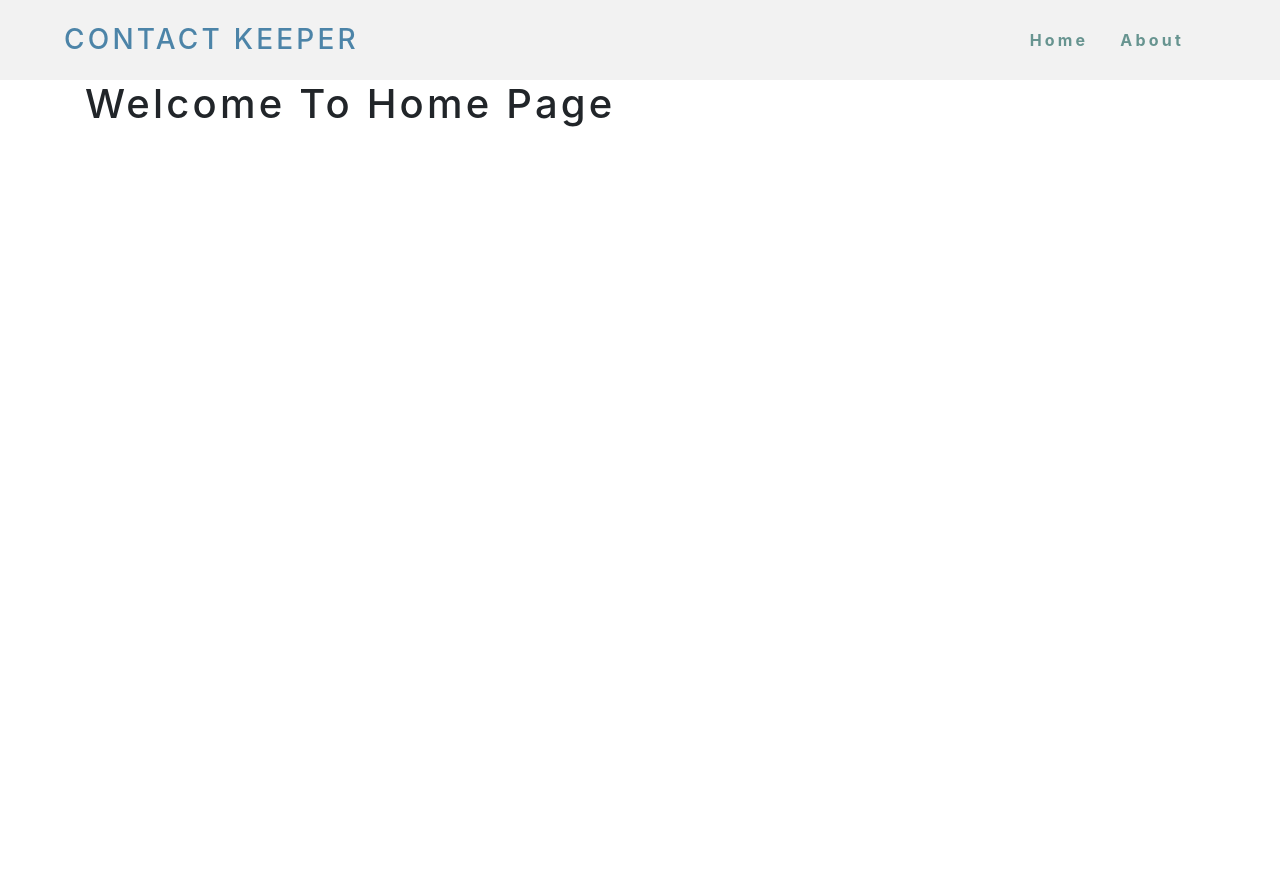
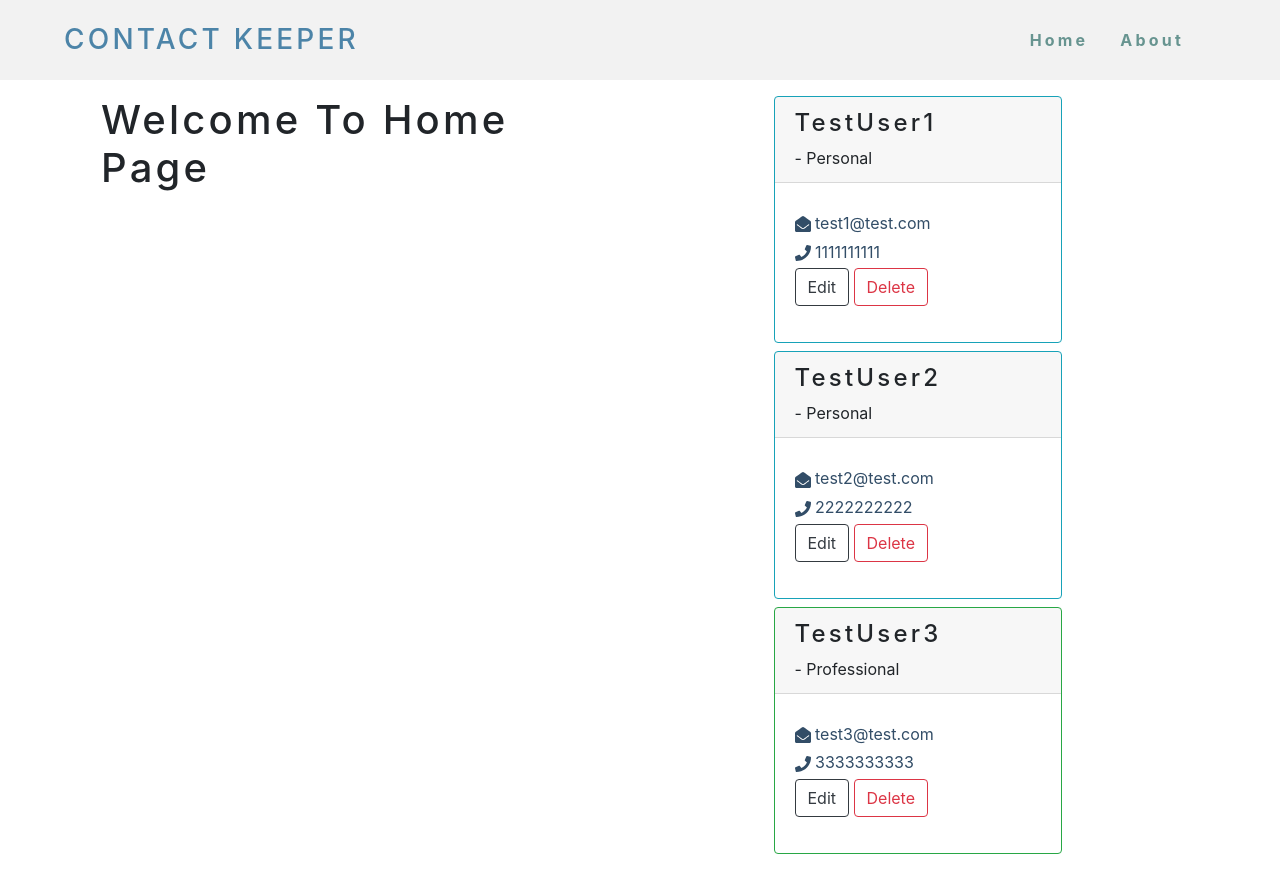
Before and after one commit to Sachchaa/react-contact-keeper, a React (Create React App) app in the folder client/: page / in a window 1280 px wide. Before the commit the page ends 800 px from the top, so only its background shows below. Built offline with nearby package versions, Linux system fonts and the light colour scheme.

Commit message:
Contact-keeper updated -
Added contact component
Created a card to display contact details
Displayed sample data

```diff
--- a/client/src/App.css
+++ b/client/src/App.css
@@ -46,6 +46,46 @@ p {
   margin-bottom: 1.25rem;
   color: hsl(209, 34%, 30%);
 }
+
+.contact-align{
+  margin-left: auto;
+  margin-right: auto;
+}
+
+/* Grid */
+.grid-2 {
+  display: grid;
+  grid-template-columns: repeat(2, 1fr);
+  grid-gap: 2rem;
+}
+
+.grid-3 {
+  display: grid;
+  grid-template-columns: repeat(3, 1fr);
+  grid-gap: 1rem;
+}
+
+.grid-4 {
+  display: grid;
+  grid-template-columns: repeat(4, 1fr);
+  grid-gap: 2rem;
+}
+
+.grid-2-3 {
+  display: grid;
+  grid-template-columns: 2fr 3fr;
+  grid-gap: 2rem;
+}
+
+/* List */
+.list {
+  margin: 0.5rem 0;
+}
+
+.list li {
+  padding-bottom: 0.3rem;
+}
+
 
 .container {
   max-width: 1100px;
--- a/client/src/App.js
+++ b/client/src/App.js
@@ -4,12 +4,14 @@ import { BrowserRouter as Router, Route, Switch } from 'react-router-dom'
 import NavbarComponent from './components/layout/Navbar'
 import Home from './components/pages/Home'
 import About from './components/pages/About'
+import ContactState from './context/contact/ContactState'
 
-import './App.css';
-import 'bootstrap/dist/css/bootstrap.min.css';
+import './App.css'
+import 'bootstrap/dist/css/bootstrap.min.css'
 
 const App = () => {
   return (
+    <ContactState>
       <Router>
         <>
           <NavbarComponent />
@@ -21,6 +23,8 @@ const App = () => {
           </div>
         </>
       </Router>
+    </ContactState>
+
   );
 }
 
--- /dev/null
+++ b/client/src/components/contacts/Contact.js
@@ -0,0 +1,45 @@
+import React from 'react'
+import { Card, Button } from 'react-bootstrap'
+import { FaEnvelopeOpen, FaPhone } from 'react-icons/fa'
+import PropTypes from 'prop-types'
+
+const Contact = ({ contact }) => {
+    const { id, name, email, phone, type } = contact
+
+    return (
+        <Card
+            bg='Light'
+            style={{ width: '18rem' }}
+            className="mb-2"
+            border={type === 'professional' ? 'success' : 'info'}
+        >
+            <Card.Header><h4>{name}</h4> {' - '} {type.charAt(0).toUpperCase() + type.slice(1)}</Card.Header>
+            <Card.Body>
+                <Card.Text>
+                    <ul className='list'>
+                        {email && (
+                            <li>
+                                <FaEnvelopeOpen /> {' '} {email}
+                            </li>
+                        )}
+                        {phone && (
+                            <li>
+                                <FaPhone /> {' '} {phone}
+                            </li>
+                        )}
+                        <p>
+                            <Button variant="outline-dark">Edit</Button> {' '}
+                            <Button variant="outline-danger">Delete</Button>
+                        </p>
+                    </ul>
+                </Card.Text>
+            </Card.Body>
+        </Card >
+    )
+}
+
+Contact.propTypes = {
+    contact: PropTypes.object.isRequired,
+}
+
+export default Contact
--- /dev/null
+++ b/client/src/components/contacts/Contacts.js
@@ -0,0 +1,19 @@
+import React, { useContext } from 'react'
+import ContactContext from '../../context/contact/contactContext'
+import Contact from './Contact'
+
+const Contacts = () => {
+    const contactContext = useContext(ContactContext)
+
+    const { contacts } = contactContext
+
+    return (
+        <>
+            {contacts.map(contact => (
+                <Contact contact={contact} />
+            ))}
+        </>
+    )
+}
+
+export default Contacts
--- a/client/src/components/pages/Home.js
+++ b/client/src/components/pages/Home.js
@@ -1,9 +1,15 @@
 import React from 'react'
+import Contacts from '../contacts/Contacts'
 
 const Home = () => {
     return (
-        <div>
-            <h1>Welcome to Home page</h1>
+        <div className='grid-2 m-3'>
+            <div>
+                <h1>Welcome to Home page</h1>
+            </div>
+            <div className='contact-align'>
+                <Contacts />
+            </div>
         </div>
     )
 }
--- /dev/null
+++ b/client/src/context/contact/ContactState.js
@@ -0,0 +1,69 @@
+import React, { useReducer } from 'react'
+import uuid from 'uuid'
+import ContactContext from './contactContext'
+import contactReducer from './contactReducer'
+import {
+    ADD_CONTACT,
+    DELETE_CONTACT,
+    SET_CURRENT,
+    CLEAR_CURRENT,
+    UPDATE_CONTACT,
+    FILTER_CONTACTS,
+    CLEAR_FILTER
+} from '../types'
+
+const ContactState = (props) => {
+    const initialState = {
+        contacts: [
+            {
+                id: 1,
+                name: 'testUser1',
+                email: 'test1@test.com',
+                phone: '1111111111',
+                type: 'personal'
+            },
+            {
+                id: 2,
+                name: 'testUser2',
+                email: 'test2@test.com',
+                phone: '2222222222',
+                type: 'personal'
+            },
+            {
+                id: 3,
+                name: 'testUser3',
+                email: 'test3@test.com',
+                phone: '3333333333',
+                type: 'professional'
+            }
+        ]
+    }
+
+    const [state, dispatch] = useReducer(contactReducer, initialState)
+
+    //Add contact
+
+    //Delete contact
+
+    //Set current contact
+
+    //Clear currenr contact
+
+    //Update contact
+
+    //Filter contact
+
+    //Clear filter
+
+
+    return (
+        <ContactContext.Provider
+            value={{
+                contacts: state.contacts
+            }}>
+            {props.children}
+        </ContactContext.Provider>
+    )
+}
+
+export default ContactState
--- /dev/null
+++ b/client/src/context/contact/contactContext.js
@@ -0,0 +1,5 @@
+import { createContext } from 'react'
+
+const contactContext = createContext()
+
+export default contactContext
--- /dev/null
+++ b/client/src/context/types.js
@@ -0,0 +1,9 @@
+export const ADD_CONTACT = 'ADD_CONTACT';
+export const DELETE_CONTACT = 'DELETE CONTACT';
+export const SET_CURRENT = 'SET_CURRENT';
+export const CLEAR_CURRENT = 'CLEAR_CURRENT';
+export const UPDATE_CONTACT = 'UPDATE_CONTACT';
+export const FILTER_CONTACTS = 'FILTER_CONTACTS';
+export const CLEAR_FILTER = 'CLEAR_FILTER';
+export const SET_ALERT = 'SET_ALERT';
+export const REMOVE_ALERT = 'REMOVE_ALERT';
```
Also changed, not shown: client/src/context/contact/contactReducer.js (added). Lines whose indentation alone changed are shown as unchanged.
